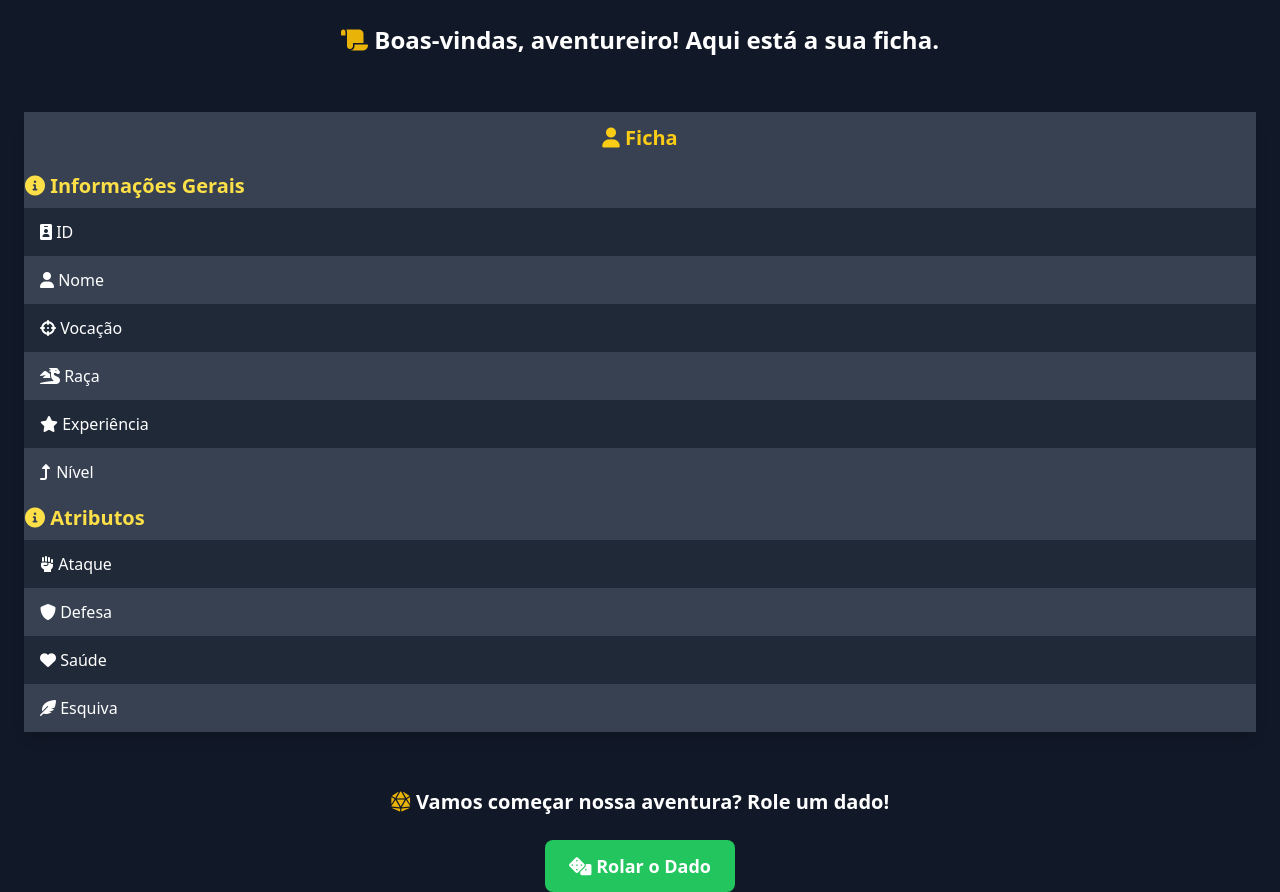
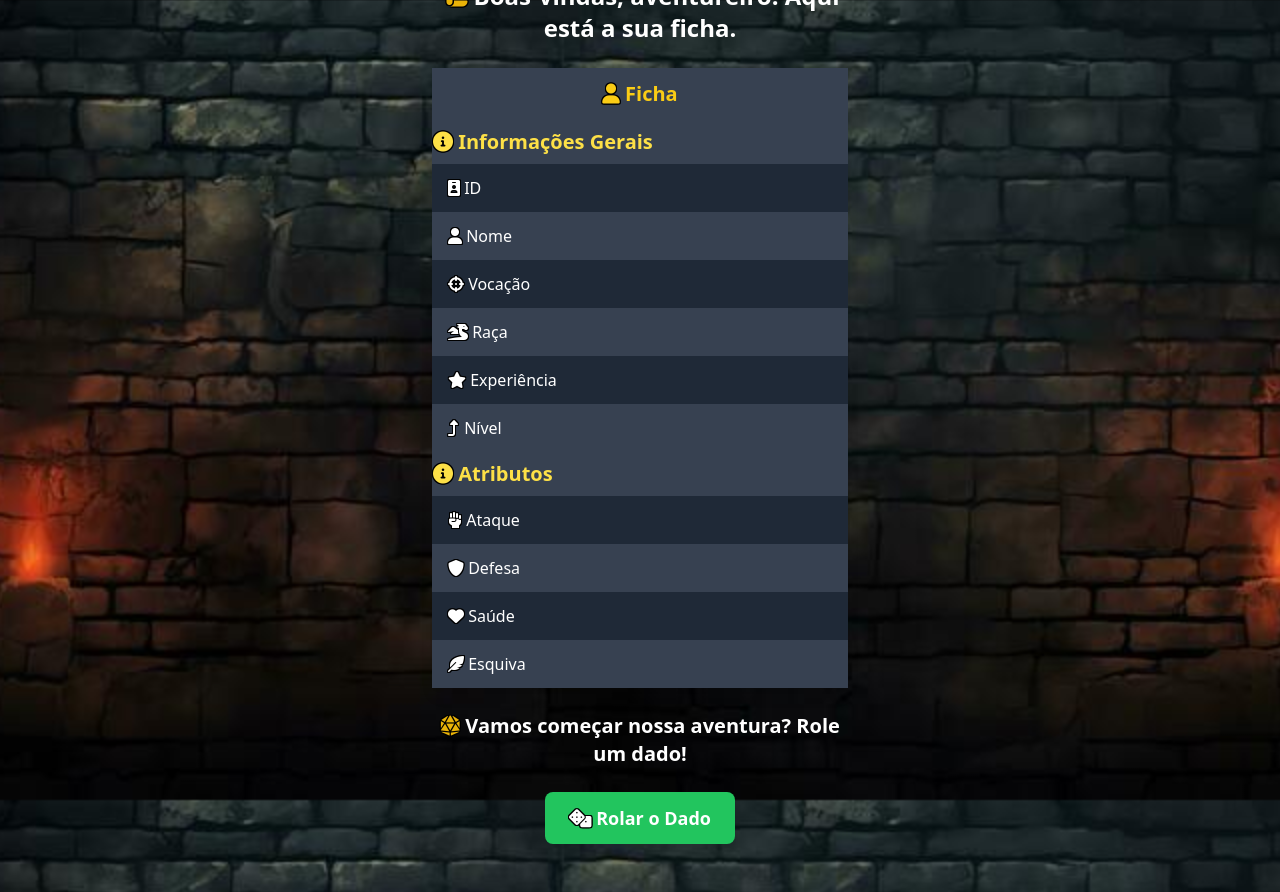
Before and after one commit to BanguelaDev/Trabalho-Pratico-P2, a Flask app: template src/templates/ticket.html in a window 1280 px wide. Run offline with Flask 3, Linux system fonts and the light colour scheme; the template is opened without the code that fills it, so the values that code supplies are empty; some libraries are stand-ins or nearby versions.

Commit message:
estilizando

```diff
--- a/src/templates/ticket.html
+++ b/src/templates/ticket.html
@@ -7,7 +7,39 @@
     <title>Ficha do Jogador</title>
     <script src="https://cdn.tailwindcss.com"></script> <!-- CDN do Tailwind -->
     <link href="https://cdnjs.cloudflare.com/ajax/libs/font-awesome/6.0.0-beta3/css/all.min.css" rel="stylesheet">
+    <style>
+        /* Centered text */
+        .centered {
+            position: absolute;
+            top: 50%;
+            left: 50%;
+            transform: translate(-50%, -50%);
+        }
+
+        i {
+            text-shadow:
+                1px 1px 0 black,
+                -1px 1px 0 black,
+                1px -1px 0 black,
+                -1px -1px 0 black,
+                1px 0px 0 black,
+                -1px 0px 0 black,
+                0px 1px 0 black,
+                0px -1px 0 black;
+        }
+
+        .background-parede {
+            background-image: url('/static/img/parede.jpg');
+            background-size: cover;
+            background-position: center;
+        }
+    </style>
 </head>
+
+<body class="background-parede text-white flex items-center justify-center min-h-screen">
+    <div class="max-w-lg w-full p-6 centered">
+
+        <div class="flex flex-col items-center justify-center min-h-screen p-6">
 
             <body class="bg-gray-900 text-white">
 
@@ -17,7 +49,7 @@
                 </div>
 
                 <!-- Tabela de Atributos -->
-    <div class="container mx-auto px-6 py-8">
+                <div class="container mx-auto px 6 py 10">
                     <table class="table-auto w-full bg-gray-800 rounded-lg shadow-lg">
                         <thead>
                             <tr class="bg-gray-700">
@@ -93,7 +125,8 @@
                     <i class="fas fa-dice-d20 text-yellow-500"></i> Vamos começar nossa aventura? Role um dado!
                 </div>
                 <div class="text-center">
-        <button class="roll-button bg-green-500 hover:bg-green-600 text-white py-3 px-6 rounded-lg text-lg font-semibold">
+                    <button
+                        class="roll-button bg-green-500 hover:bg-green-600 text-white py-3 px-6 rounded-lg text-lg font-semibold">
                         <i class="fas fa-dice"></i> Rolar o Dado
                     </button>
                 </div>
--- a/src/templates/tutorial.html
+++ b/src/templates/tutorial.html
@@ -15,7 +15,7 @@
             left: 50%;
             transform: translate(-50%, -50%);
         }
-        h1, h2, label {
+        p,h2 {
             text-shadow:
                 1px 1px 0 black,
                 -1px 1px 0 black,
@@ -48,7 +48,7 @@
         </h2>
 
         <!-- Conteúdo do Tutorial -->
-        <div class="bg-gray-800 p-8 rounded-lg shadow-lg max-w-3xl w-full">
+        <div class="max-w-3xl w-full">
 
             {% if page == 0 %}
             <p class="text-lg text-gray-300">Bem-vindo, aventureiro! Esta é sua jornada em Eldoria. Prepare-se para descobrir um mundo de magia e mistérios.</p>
```
Lines whose indentation alone changed are shown as unchanged.
